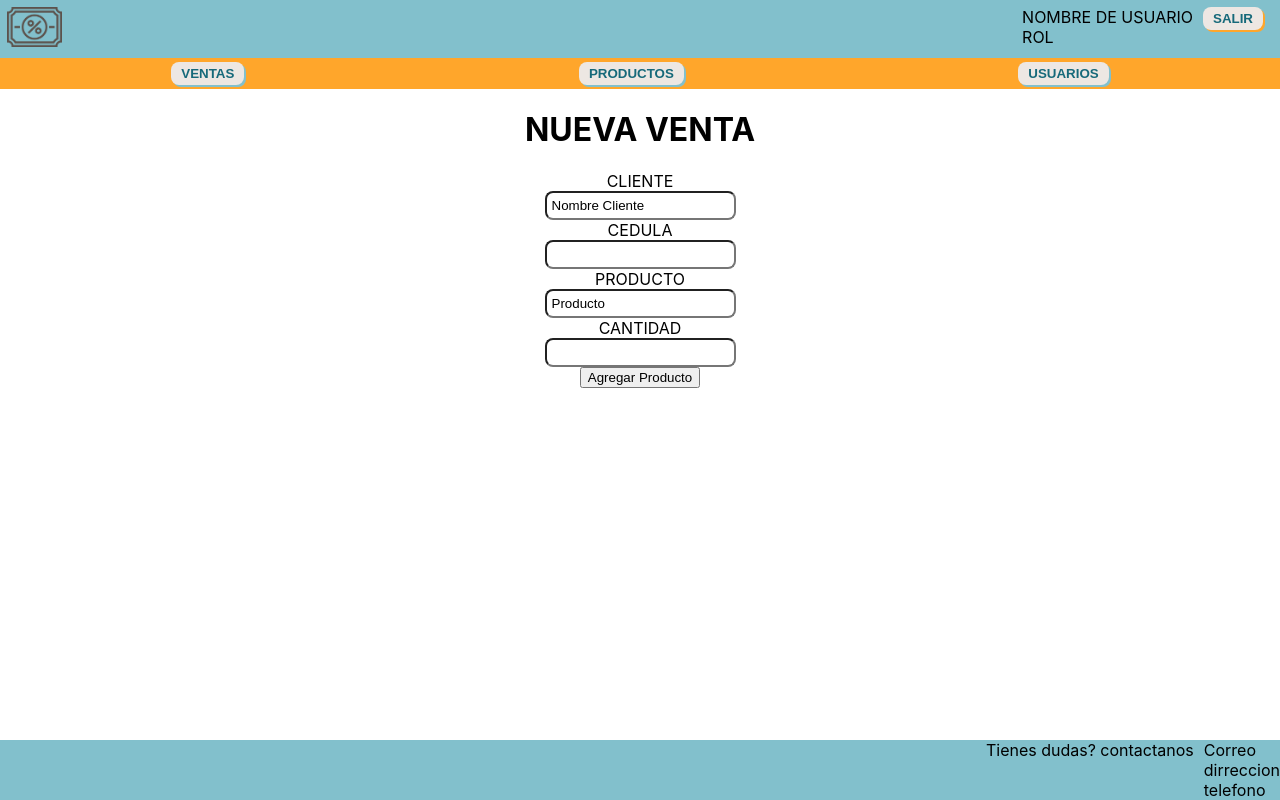
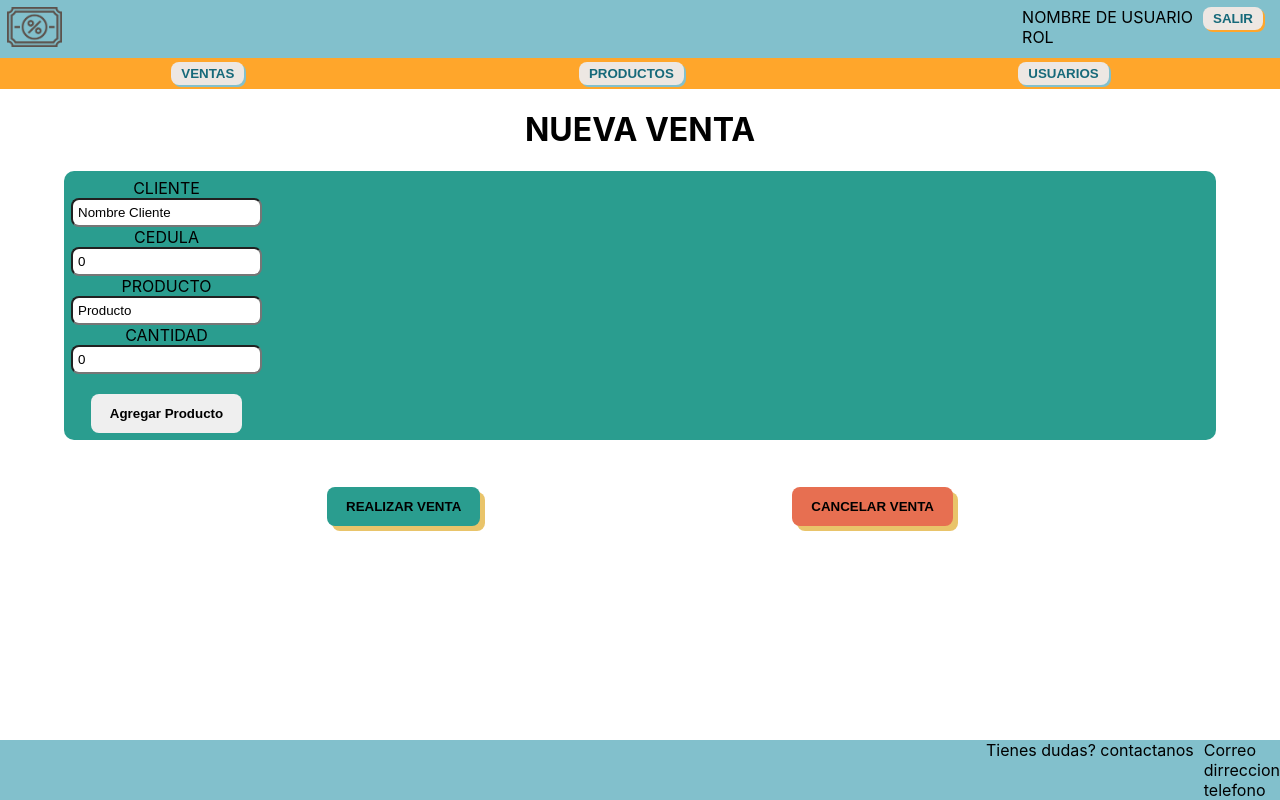
Before and after one commit to OskrGutierrez/ProyectoCiclo3SD, a React (Create React App) app: page /nuevaVenta in a window 1280 px wide. Built offline with nearby package versions, Linux system fonts and the light colour scheme.

Commit message:
Se agrega estilos a la pagina de nueva venta y botones de realizar venta y cancelar venta

```diff
--- a/src/pages/nuevaVenta.jsx
+++ b/src/pages/nuevaVenta.jsx
@@ -7,17 +7,30 @@ function NuevaVenta(){
                     NUEVA VENTA
                 </h1>
                 <ul className="cabezaVentas">
+                    <div>
                         <form action="">
                             <span>CLIENTE</span>
                             <input type="text" defaultValue="Nombre Cliente" required />
                             <span>CEDULA</span>
-                        <input type="number" max={12} efaultValue="Cedula Cliente" required/>
+                            <input type="number" defaultValue="0" required/>
                             <span>PRODUCTO</span>
                             <input type="text" defaultValue="Producto" required />
                             <span>CANTIDAD</span>
-                        <input type="number" max={100} defaultValue="Cantidad" required/>
-                        <button type="submit">Agregar Producto</button>
+                            <input type="number" max={100} defaultValue="0" required/>
+                            <br />
+                            <button className="botones" type="submit">Agregar Producto</button>
                         </form>
+                    </div>
+                </ul>
+                <br />
+                <br />
+                <ul className="botonesVentas">
+                    <button className="botones botonventa">
+                        REALIZAR VENTA
+                    </button>
+                    <button className="botones botonCancelar">
+                        CANCELAR VENTA
+                    </button>
                 </ul>
             </>
     )
--- a/src/styles/Ventas.css
+++ b/src/styles/Ventas.css
@@ -29,10 +29,40 @@ input:focus{
     font-family: Verdana, Geneva, Tahoma, sans-serif;
 }
 
-.zonaVentas{
+.cabezaVentas{
     margin-inline: 5%;
     display: flex;
     justify-content: space-between;
     padding: 7px;
-    background-color: #FFA62B;
+    background-color: #2a9d8f;
+    border-radius: 10px;
 }
+
+.botones{
+    border: 0px;
+    padding: 12px 19px;
+    border-radius: 8px;
+    font-weight: bolder;
+    color: #000000;
+  }
+  .botones:hover{
+    cursor: pointer;
+    transform: scale(1.1);
+  }
+
+  .botonventa{
+    background-color: #2A9D8F;
+    box-shadow: 5px 5px #E9C46A ;
+  }
+
+  .botonCancelar{
+    background-color: #E76F51;
+    box-shadow: 5px 5px #E9C46A ;
+  }
+
+.botonesVentas{
+    margin-inline: 25%;
+    display: flex;
+    justify-content: space-between;
+    padding: 7px;
+}
```
Lines whose indentation alone changed are shown as unchanged.
